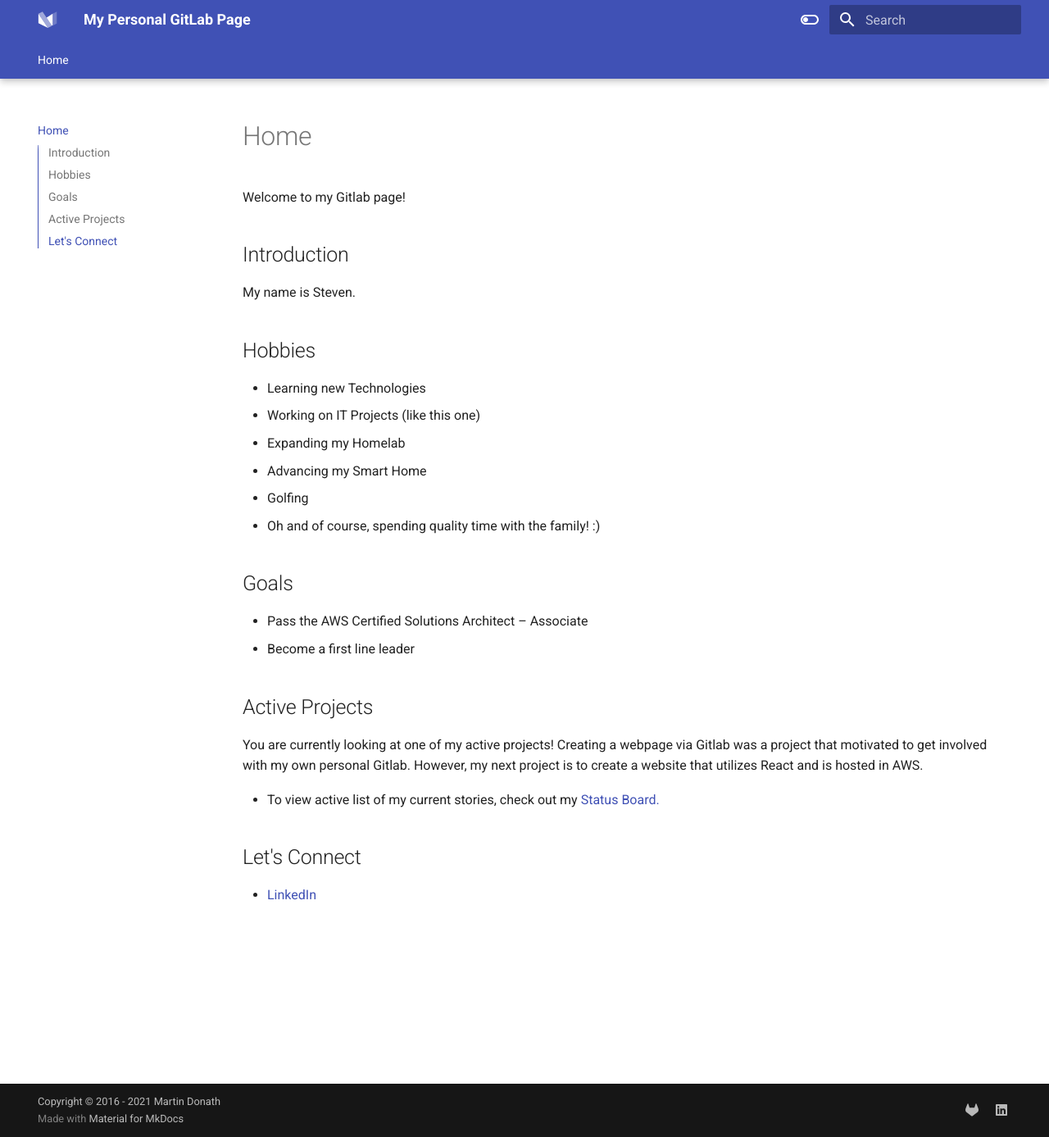
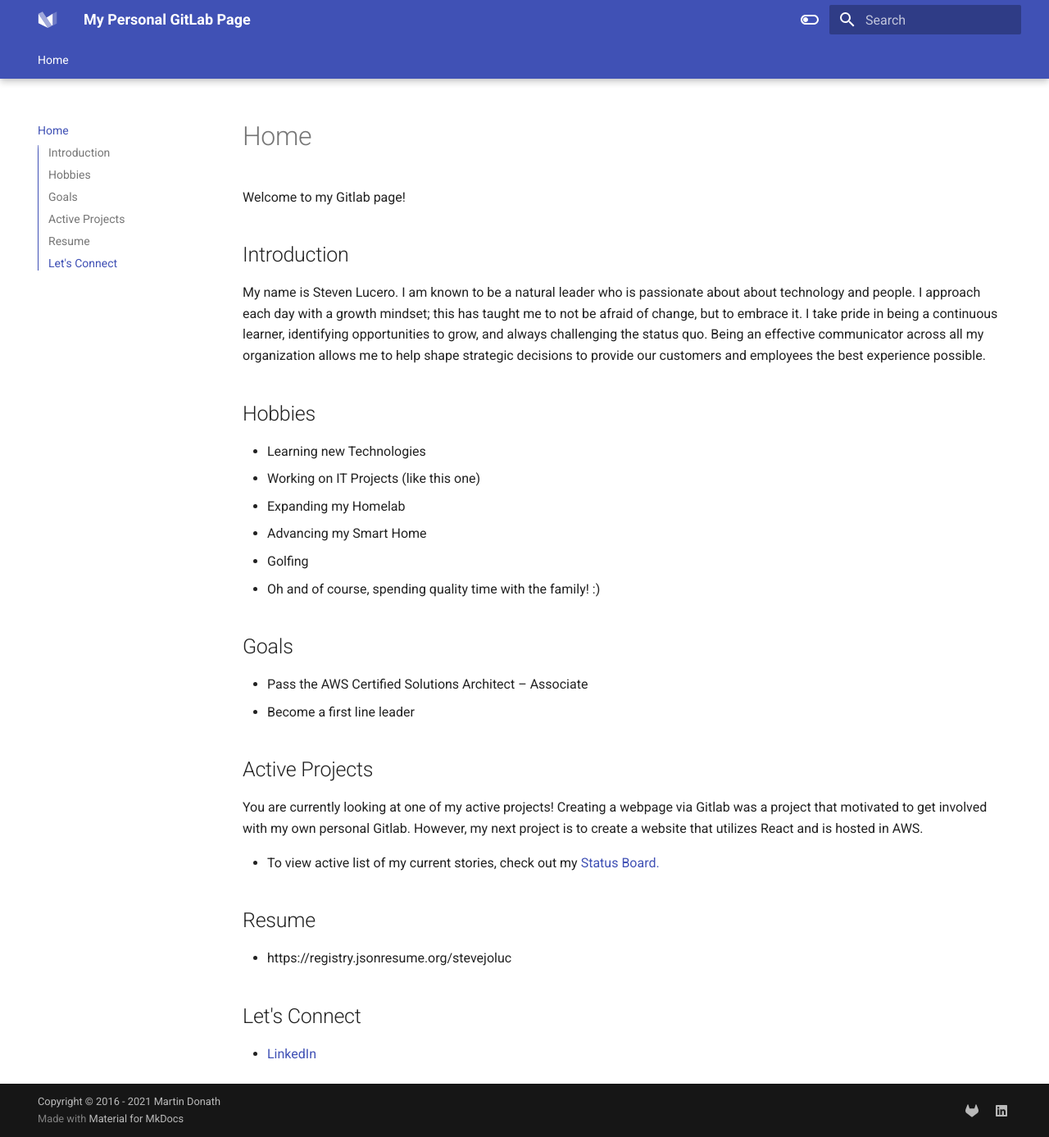
Before and after one commit to stevejoluc/stevejoluc.github.io, an MkDocs documentation site: the page built from docs/index.md, in a window 1280 px wide and 1387 px high. Shown: the whole window at 82% size. Built offline with MkDocs 1.6.1 and Material for MkDocs 9.7.7, drawn with Linux system fonts in a browser that asks for light colours.

Commit message:
Update docs/index.md

```diff
--- a/docs/index.md
+++ b/docs/index.md
@@ -2,7 +2,7 @@
 Welcome to my Gitlab page!
 
 ## Introduction
-My name is Steven.
+My name is Steven Lucero. I am known to be a natural leader who is passionate about about technology and people. I approach each day with a growth mindset; this has taught me to not be afraid of change, but to embrace it. I take pride in being a continuous learner, identifying opportunities to grow, and always challenging the status quo. Being an effective communicator across all my organization allows me to help shape strategic decisions to provide our customers and employees the best experience possible.
 
 ## Hobbies
 - Learning new Technologies
@@ -21,5 +21,8 @@ My name is Steven.
 
  * To view active list of my current stories, check out my [Status Board.](https://gitlab.com/stevejoluc/my-first-wiki/-/boards)
 
+## Resume
+- https://registry.jsonresume.org/stevejoluc
+
 ## Let's Connect
 - [LinkedIn](https://www.linkedin.com/in/steven-lucero/)
```
